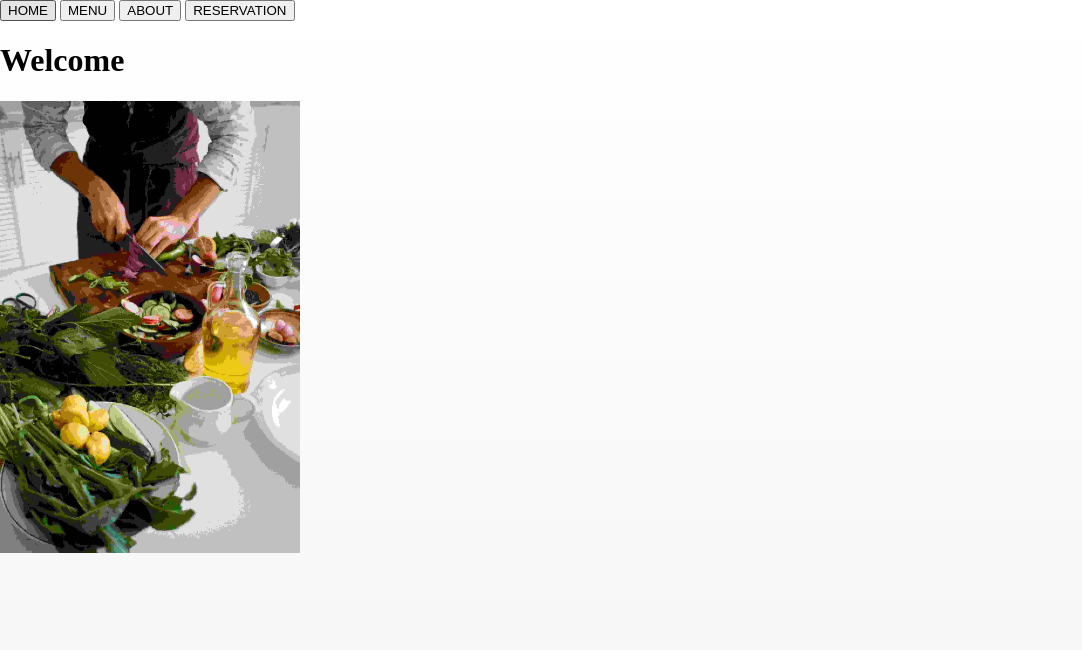
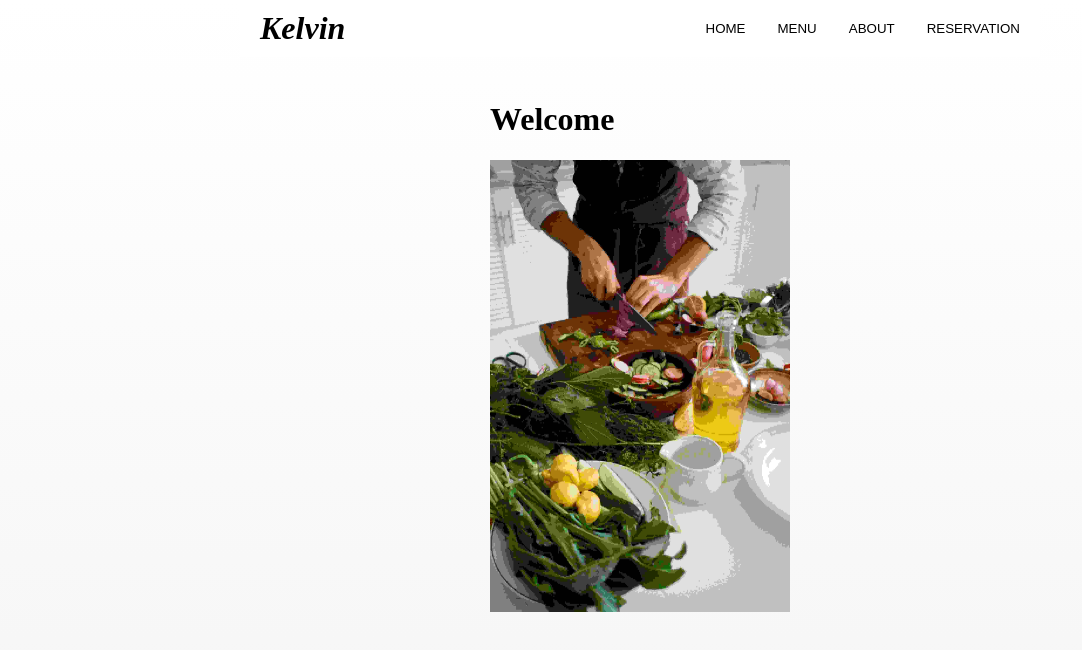
Before and after one commit to persistent-hustler/restaurant-page, a website built with webpack: page src/template.html in a window 1280 px wide. Shown: the whole page, without its empty margins (0-1082 px from the left). Built offline with nearby package versions, Linux system fonts and the light colour scheme.

Commit message:
Style the header layout

```diff
--- a/src/index.js
+++ b/src/index.js
@@ -12,6 +12,12 @@ const homeBtn = document.querySelector('#home');
 const menuBtn = document.querySelector('#menu');
 const aboutBtn = document.querySelector('#about');
 const reservationBtn = document.querySelector('#reservation');
+const logo = document.querySelector('header>h1')
+
+logo.addEventListener('click', ()=>{
+    contentDiv.innerHTML = '';
+    contentDiv.appendChild(homePage());
+})
 
 homeBtn.addEventListener('click', ()=>{
     contentDiv.innerHTML = '';
--- a/src/styles.css
+++ b/src/styles.css
@@ -1,9 +1,49 @@
+* {
+    box-sizing: border-box;
+}
+
 body {
     margin: 0;
     padding: 0;
     width: 100vw;
     height: 100vh;
     background: linear-gradient(white, whitesmoke);
+    display: flex;
+    flex-direction: column;
+    align-items: center;
+}
+
+header {
+    width: min(800px, 100vw);
+    display: flex;
+    justify-content: space-between;
+    align-items: center;
+    padding: 10px 20px;
+    background-color: white;
+    position: fixed;
+}
+
+header h1 {
+    margin: 0;
+    padding: 0;
+    font-style: italic;
+    cursor: pointer;
+}
+
+header button {
+    background: none;
+    border: none;
+	padding: 0;
+	cursor: pointer;
+}
+
+header > nav {
+    display: flex;
+    gap: 32px;
+}
+
+#content {
+    margin-top: 80px;
 }
 
 img {
--- a/src/template.html
+++ b/src/template.html
@@ -7,6 +7,7 @@
 </head>
 <body>
     <header>
+        <h1>Kelvin</h1>
         <nav>
             <button id="home">HOME</button>
             <button id="menu">MENU</button>
```
